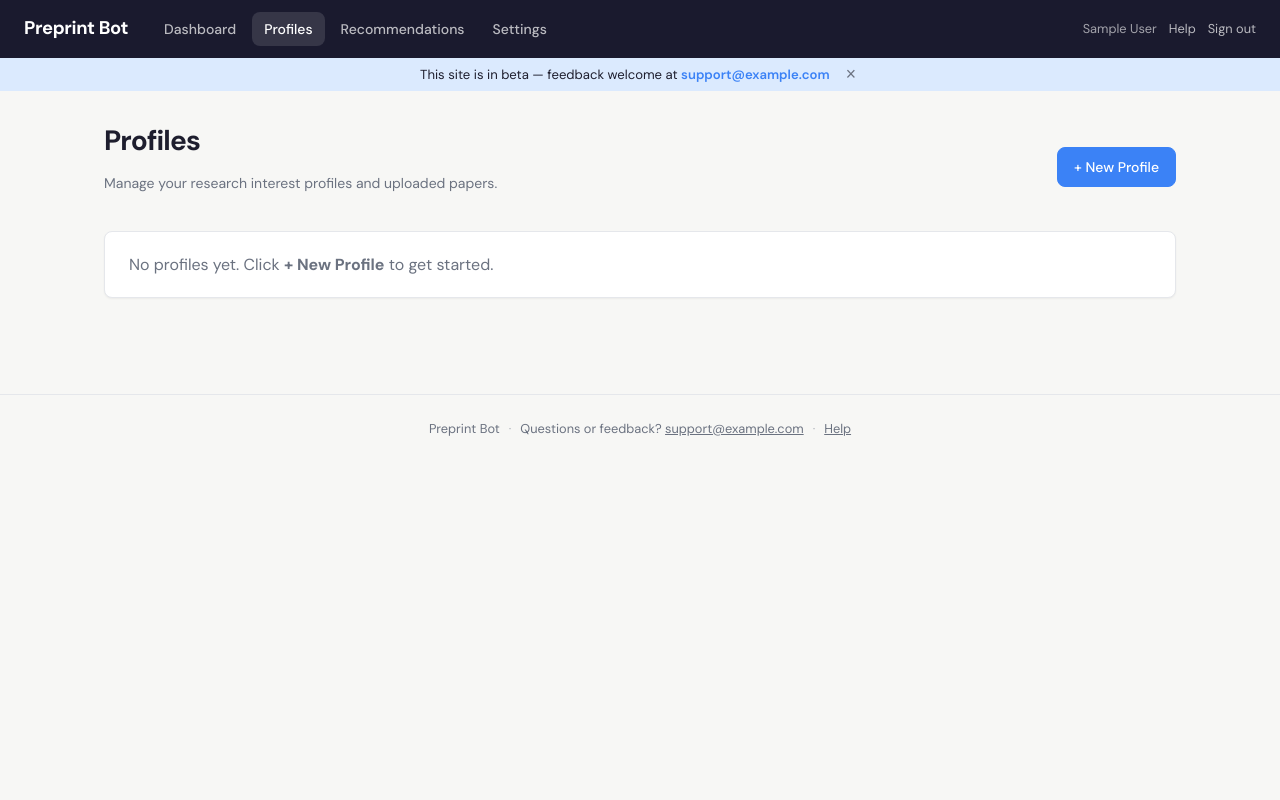
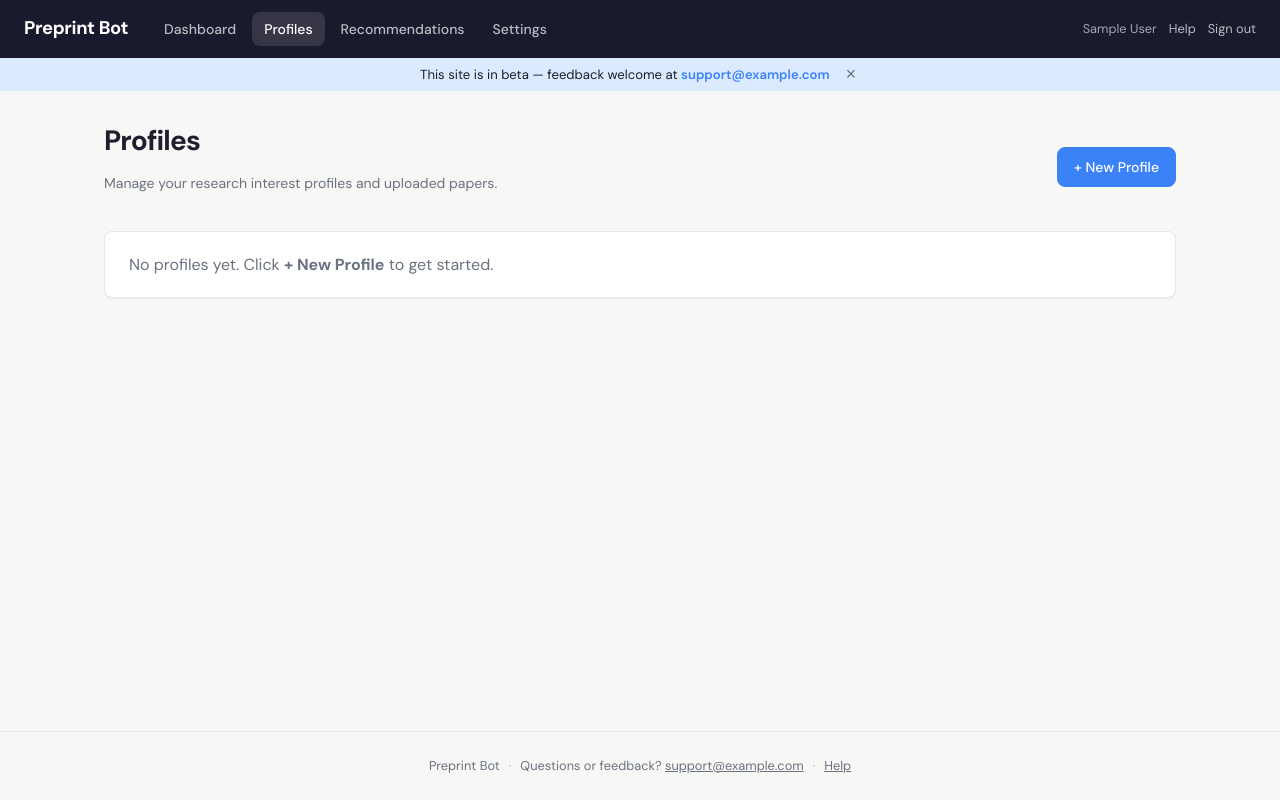
Before and after one commit to SyracuseUniversity/preprint-bot, a Django app: page /profiles/ in a window 1280 px wide. Run offline with Django 5.2, Linux system fonts and the light colour scheme; the visitor is signed in with stand-in values (Sample User, id 1).

Commit message:
Footer at bottom for short pages

```diff
--- a/django_site/core/static/core/style.css
+++ b/django_site/core/static/core/style.css
@@ -29,6 +29,8 @@ body {
   background: var(--bg);
   line-height: 1.6;
   min-height: 100vh;
+  display: flex;
+  flex-direction: column;
 }
 
 a { color: var(--accent); text-decoration: none; }
@@ -77,7 +79,7 @@ a:hover { text-decoration: underline; }
 .topnav .user-area a { color: rgba(255,255,255,.7); font-size: .8rem; }
 
 /* ── Container ────────────────────────────────────────── */
-.container { max-width: var(--max-w); margin: 0 auto; padding: 1.75rem 1.5rem 3rem; }
+.container { max-width: var(--max-w); width: 100%; margin: 0 auto; padding: 1.75rem 1.5rem 3rem; flex: 1; }
 
 /* ── Cards ────────────────────────────────────────────── */
 .card {
```
